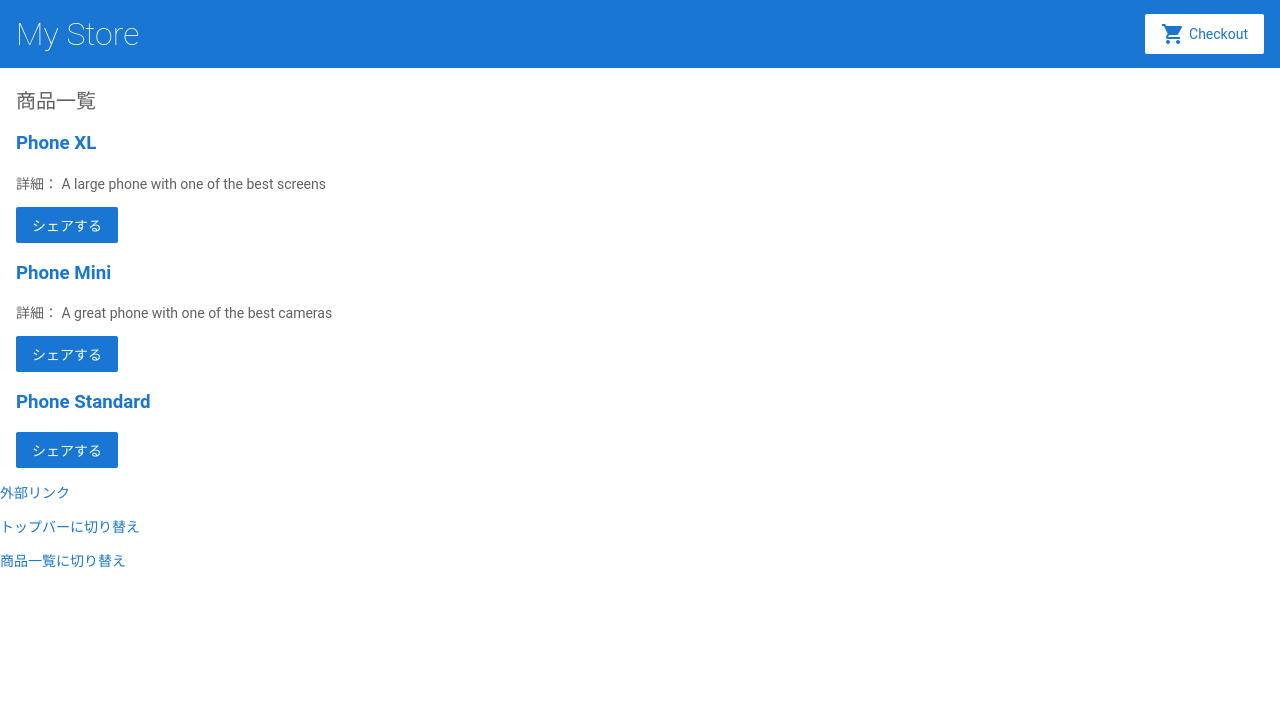
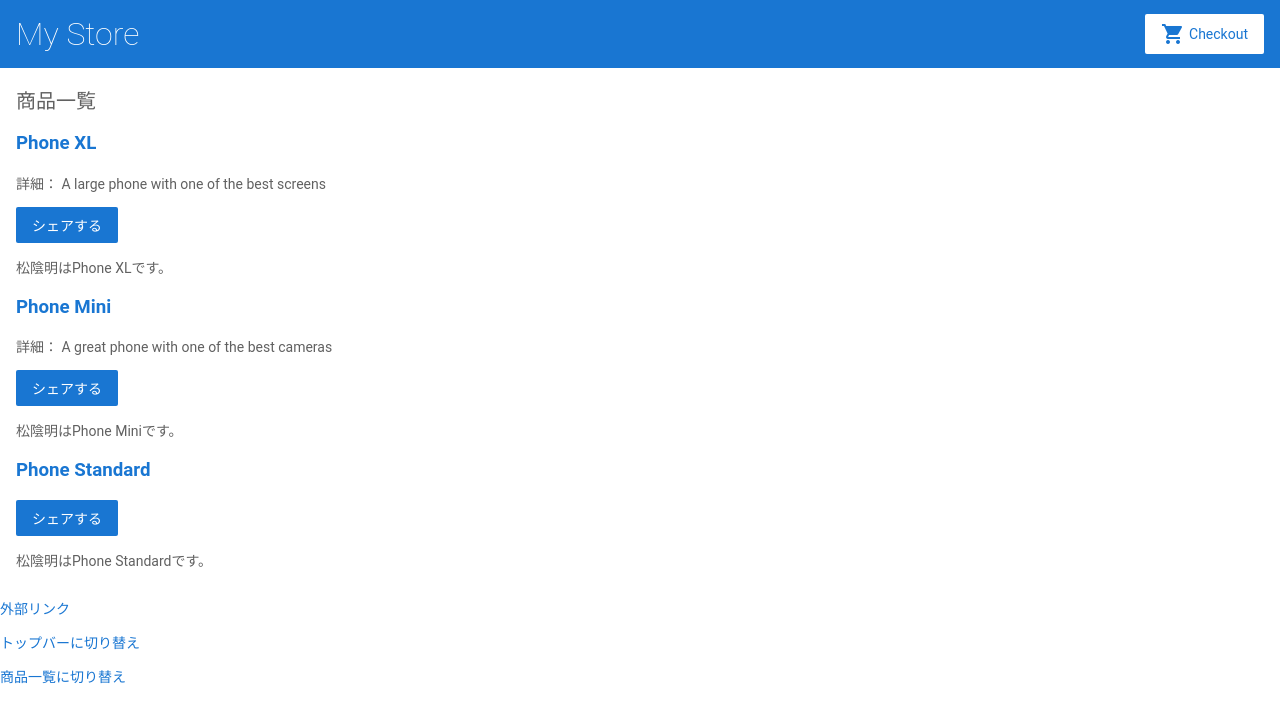
Before and after one commit to atman-33/angular-learning, an Angular app: page / in a window 1280 px wide. Shown: the top 722 px of the page. Built offline with nearby package versions, Linux system fonts and the light colour scheme.

Commit message:
2 files modified

```diff
--- a/src/app/product-alerts/product-alerts.component.html
+++ b/src/app/product-alerts/product-alerts.component.html
@@ -1 +1 @@
-<p>product-alerts works!</p>
+<p>松陰明は{{ name }}です。</p>
--- a/src/app/product-alerts/product-alerts.component.ts
+++ b/src/app/product-alerts/product-alerts.component.ts
@@ -1,10 +1,20 @@
-import { Component } from '@angular/core';
+import { Component, Input } from '@angular/core';
 
 @Component({
   selector: 'app-product-alerts',
   templateUrl: './product-alerts.component.html',
-  styleUrls: ['./product-alerts.component.css']
+  styleUrls: ['./product-alerts.component.css'],
 })
 export class ProductAlertsComponent {
 
+  // 別コンポーネントからデータを受け取る際は、@Input() を付与
+  @Input() name!: string;
+
+  constructor() {
+  }
+
+  /**
+   * コンストラクタの次に呼ばれる関数
+   */
+  ngOnInit() {}
 }
--- a/src/app/product-list/product-list.component.html
+++ b/src/app/product-list/product-list.component.html
@@ -15,6 +15,7 @@
   <button type="button" (click)="share()">
     シェアする
   </button>
+  <app-product-alerts [name]="product.name"></app-product-alerts>
 
 </div>
 
```
